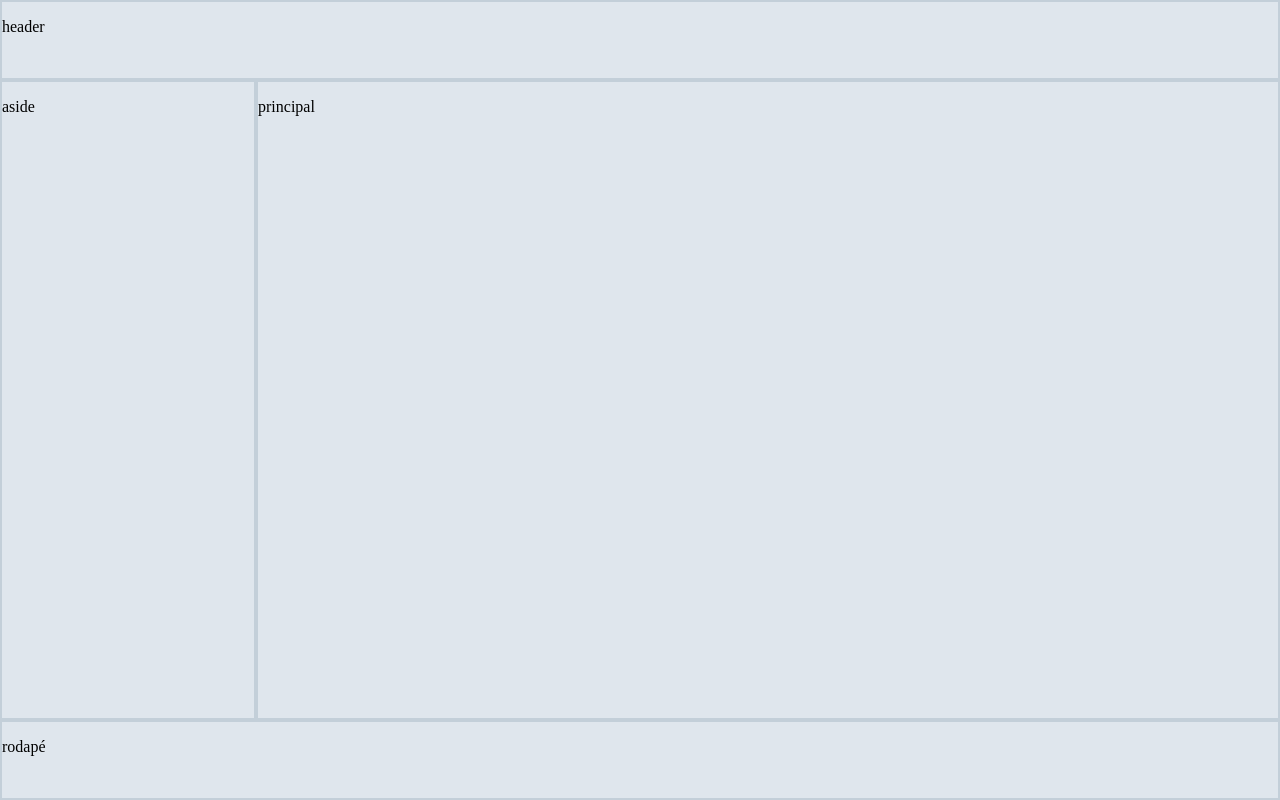
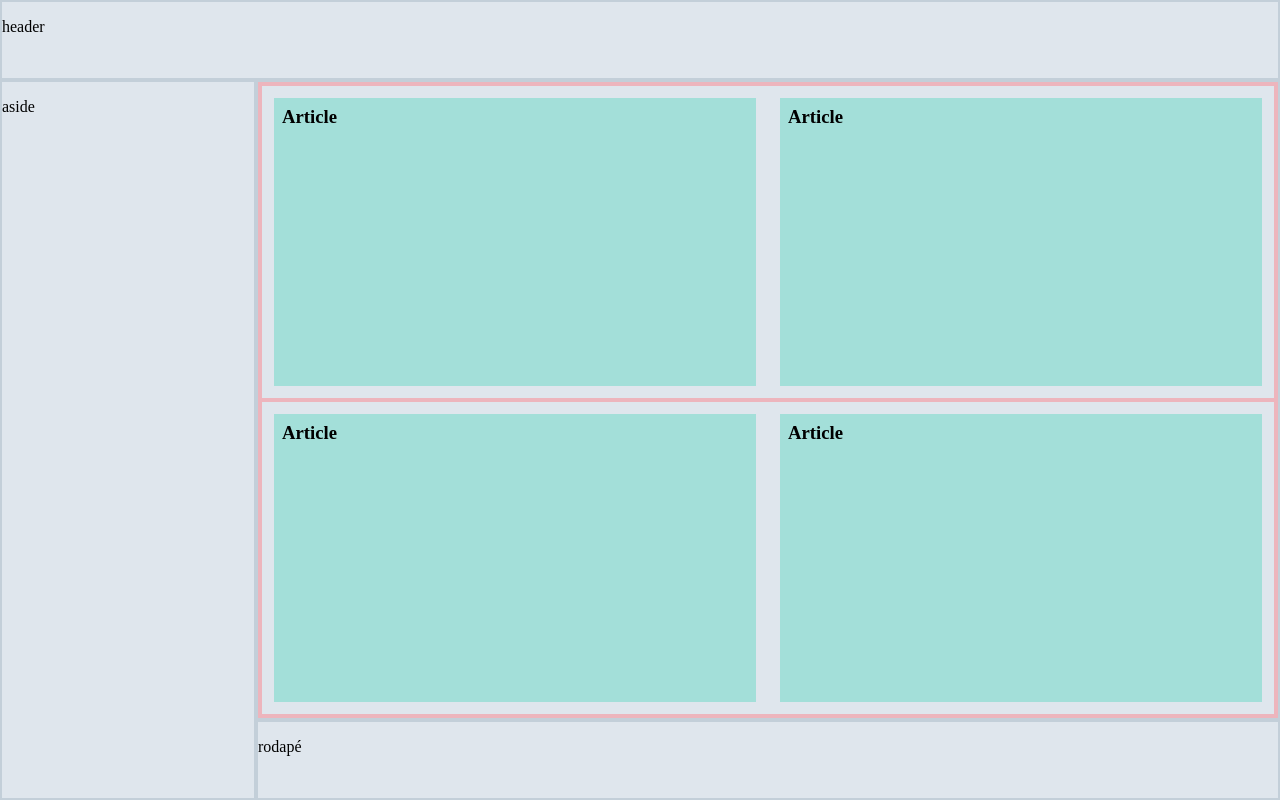
Before and after one commit to Kauhe25/exercicio-grid-flex, a plain HTML site: page index.html in a window 1280 px wide. Drawn offline with Linux system fonts and the light colour scheme.

Commit message:
configurando o display flex

```diff
--- a/index.html
+++ b/index.html
@@ -14,7 +14,14 @@
         <p>aside</p>
     </aside>
     <main>
-        <p>principal</p>
+        <div class="caixas">
+            <article><h3>Article</h3></article>
+            <article><h3>Article</h3></article>
+        </div>
+        <div class="caixas">
+            <article><h3>Article</h3></article>
+            <article><h3>Article</h3></article>
+        </div>
     </main>
     <footer>
         <p>rodapé</p>
--- a/style.css
+++ b/style.css
@@ -1,7 +1,7 @@
 
 html, body {
     margin: 0px;
-    background-color: rgb(223, 223, 223);
+    background-color: brown;
 }
 
 body {
@@ -20,15 +20,41 @@ header {
 aside {
     border: solid 2px #C3CFD9;
     background-color: #DFE6ED;
+    grid-row: 2 / 4;
 }
 
 main {
     border: solid 2px #C3CFD9;
-    background-color: #DFE6ED;
+    background-color: #EDB5BD;
+    display: flex;
+    flex-direction:column;
+    box-sizing: border-box;
+    padding: 4px;
+    gap: 4px;
 }
 
 footer {
     border: solid 2px #C3CFD9;
     background-color: #DFE6ED;
-    grid-column: 1 / 3;
+    grid-column: 2 / 3;
 }
+
+.caixas {
+    display: flex;
+    flex-direction:row;
+    height: 50%;
+    box-sizing: border-box;
+
+}
+
+article {
+    border: solid 12px #DFE6ED;
+    width: 50%;
+    background-color: #A3DFD9;
+    box-sizing: border-box;
+}
+
+h3 {
+    margin: 0px;
+    padding: 8px;
+}
```
